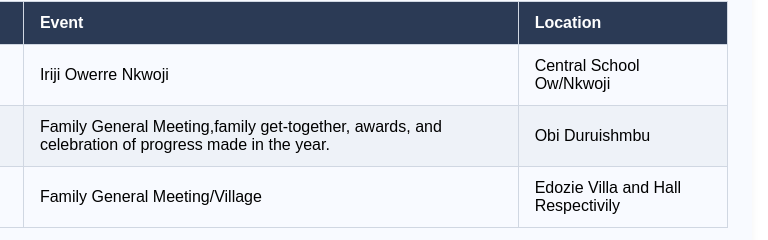
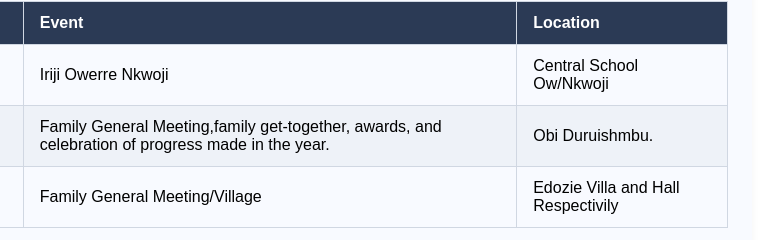
Before and after one commit to Edozie-Family/family-website, a plain HTML site: page events.html in a window 1280 px wide. Shown: the part 346-586 px from the top of the page, 338-1106 px from the left. Drawn offline with Linux system fonts and the light colour scheme.

Commit message:
Update chairman photo and fix event organizer typo
Replaces the chairman.jpg image with a new version and corrects a minor punctuation issue in the event organizer's name in events.html.

```diff
--- a/events.html
+++ b/events.html
@@ -82,7 +82,7 @@
       <tr>
         <td>December 31, 2025</td>
         <td>Family General Meeting,family get-together, awards, and celebration of progress made in the year.</td>
-        <td>Obi Duruishmbu</td>
+        <td>Obi Duruishmbu.</td>
       </tr>
       <tr>
         <td>June, 2026</td>
```
Also changed, not shown: images/chairman.jpg.
